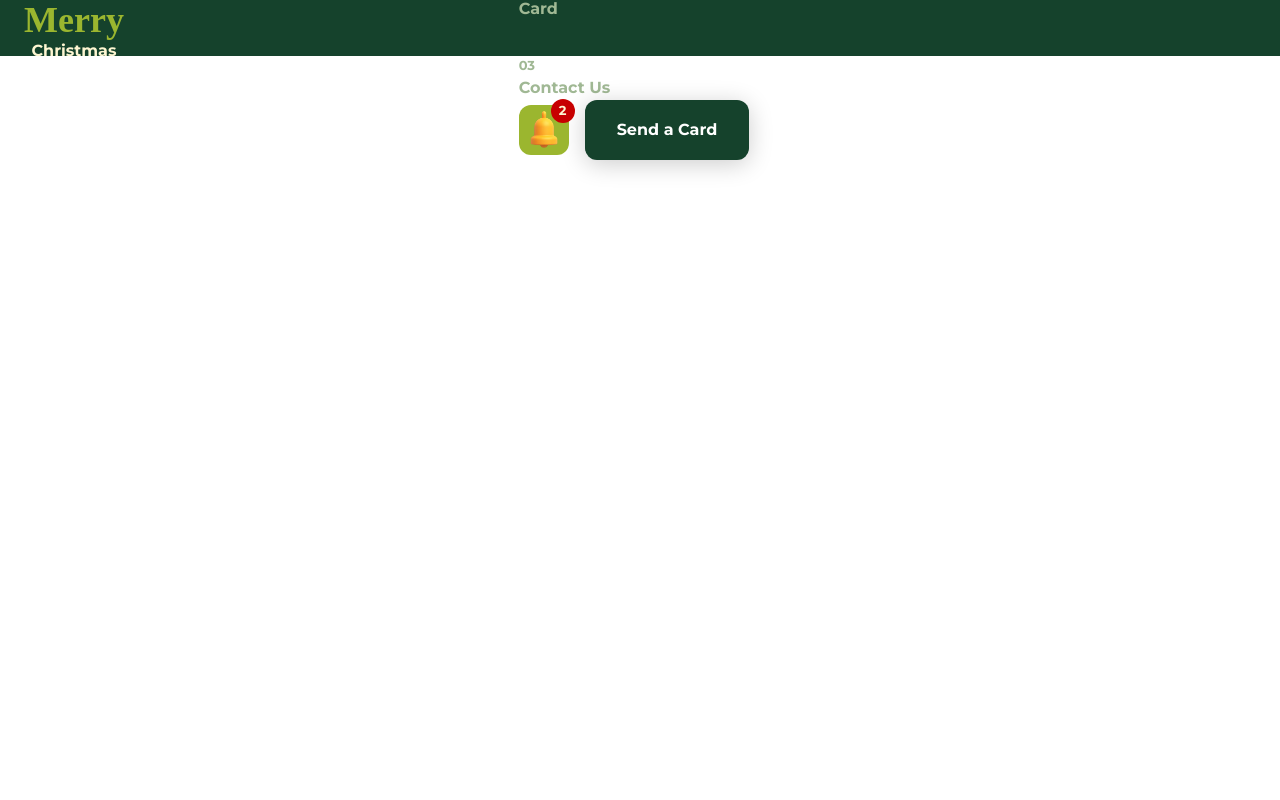
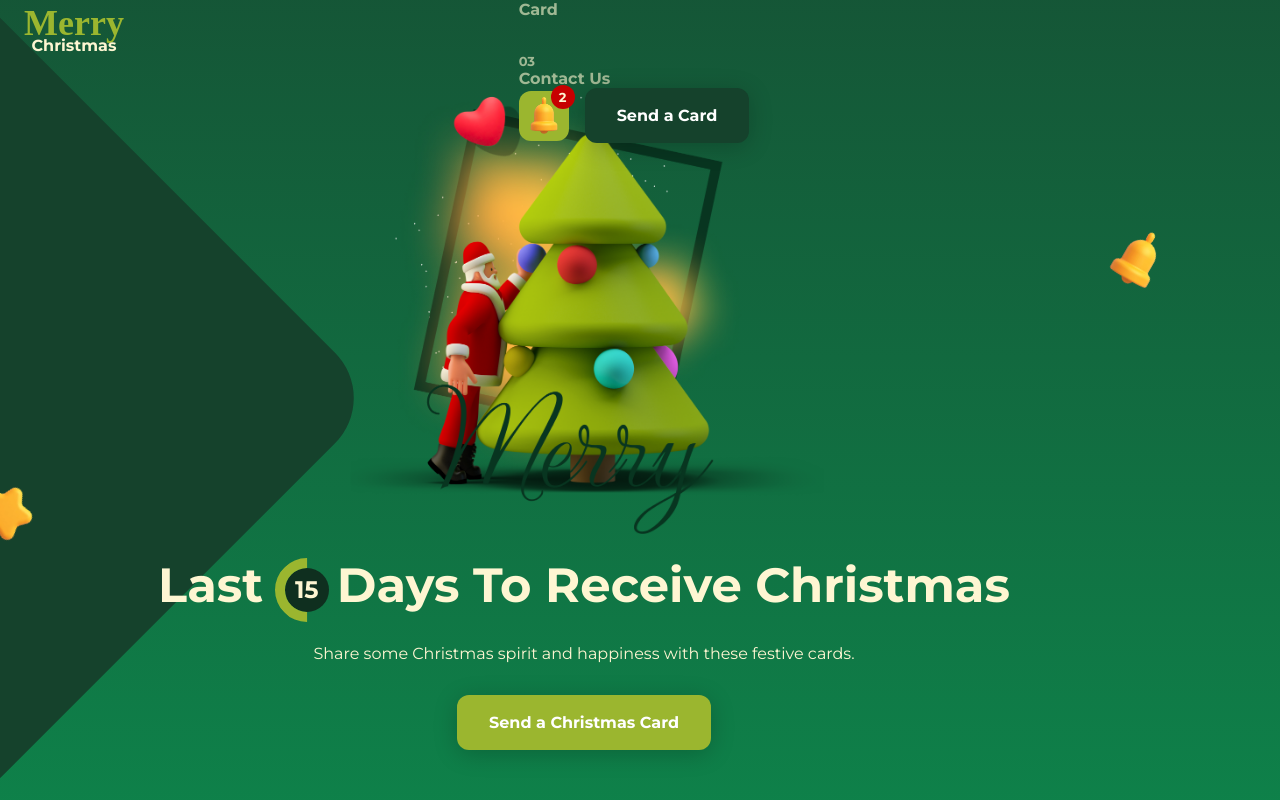
Before and after one commit to Coder-IsiahJones/christmas-count-down, a Vue app: page / in a window 1280 px wide. Built offline with nearby package versions, Linux system fonts and the light colour scheme; the HTML template or start-up script is replaced by a standard one; a web font is replaced by a local one.

Commit message:
create main section with count down timer

```diff
--- a/src/App.vue
+++ b/src/App.vue
@@ -1,15 +1,12 @@
 <script setup lang="ts">
 import SimpleHeader from './components/SimpleHeader.vue';
+import HomeSection from './components/HomeSection.vue';
 </script>
 
 <template>
   <SimpleHeader />
 
-  <main></main>
+  <HomeSection />
 </template>
 
-<style scoped>
-header {
-  line-height: 1.5;
-}
-</style>
+<style scoped></style>
--- /dev/null
+++ b/src/components/HomeSection.vue
@@ -0,0 +1,209 @@
+<script lang="ts" setup>
+import { ref, computed, watch } from 'vue';
+
+const daysToChristmas = ref<number>(0);
+const hours = ref<number>(0);
+const minutes = ref<number>(0);
+const seconds = ref<number>(0);
+
+const countdownText = computed(() => {
+  // Determine the appropriate unit of time for the countdown
+  return daysToChristmas.value >= 1
+    ? 'Days'
+    : hours.value >= 1
+      ? 'Hours'
+      : minutes.value >= 1
+        ? 'Minutes'
+        : 'Seconds';
+});
+
+const calcCountdown = () => {
+  const currentDate = new Date();
+  const currentYear = currentDate.getFullYear();
+  let christmasDate = new Date(currentYear, 11, 25, 0, 0, 0);
+
+  if (currentDate > christmasDate) {
+    christmasDate = new Date(currentYear + 1, 11, 25);
+  }
+
+  const timeDifference = christmasDate.getTime() - currentDate.getTime();
+
+  daysToChristmas.value = Math.floor(timeDifference / (1000 * 60 * 60 * 24));
+  hours.value = Math.floor((timeDifference % (1000 * 60 * 60 * 24)) / (1000 * 60 * 60));
+  minutes.value = Math.floor((timeDifference % (1000 * 60 * 60)) / (1000 * 60));
+  seconds.value = Math.floor((timeDifference % (1000 * 60)) / 1000);
+};
+
+calcCountdown();
+
+// Update the countdown every second
+setInterval(() => {
+  calcCountdown();
+}, 1000);
+
+watch(daysToChristmas, calcCountdown);
+
+const isChristmas = computed(() => {
+  const today = new Date();
+  const currentYear = today.getFullYear();
+
+  // Compare today's date with December 25th of the current year
+  const christmasDay = new Date(currentYear, 11, 25); // December is month 11 (0-indexed)
+
+  return (
+    today.getDate() === christmasDay.getDate() &&
+    today.getMonth() === christmasDay.getMonth() &&
+    today.getFullYear() === christmasDay.getFullYear()
+  );
+});
+
+const christmasMessage = computed(() => {
+  return isChristmas.value ? 'Merry Christmas! Enjoy the festive season.' : '';
+});
+</script>
+
+<template>
+  <main class="main">
+    <section class="home">
+      <div class="home__container container">
+        <img src="/src/assets/santa.png" alt="image" class="home__img" />
+
+        <div class="home__data">
+          <div>
+            <h1 v-if="!isChristmas" class="home__title">
+              Last
+              <div class="home__number">
+                {{
+                  daysToChristmas > 1
+                    ? daysToChristmas
+                    : hours > 0
+                      ? hours
+                      : minutes > 0
+                        ? minutes
+                        : seconds
+                }}
+              </div>
+              <div class="home__text">{{ countdownText }}</div>
+              To Receive Christmas
+            </h1>
+
+            <h1 v-else class="home__title">{{ christmasMessage }}</h1>
+          </div>
+
+          <p class="home__description">
+            Share some Christmas spirit and happiness with these festive cards.
+          </p>
+
+          <a href="#" class="button">Send a Christmas Card</a>
+        </div>
+
+        <img src="/src/assets/bell.png" alt="image" class="home__bell" />
+        <img src="/src/assets/star.png" alt="image" class="home__star" />
+
+        <div class="home__blob"></div>
+      </div>
+    </section>
+  </main>
+</template>
+
+<style scoped>
+.home {
+  height: 100vh;
+  display: grid;
+  align-items: center;
+}
+
+.home__container {
+  position: relative;
+  padding-block: 5.5rem 3rem;
+  display: grid;
+  row-gap: 6rem;
+}
+
+.home__img {
+  width: 400px;
+  transform: scale(1.2);
+  transform-origin: top;
+  justify-self: center;
+}
+
+.home__data {
+  text-align: center;
+}
+
+.home__title {
+  font-size: var(--biggest-font-size);
+  font-weight: var(--font-bold);
+  color: var(--title-color);
+  margin-bottom: 1rem;
+}
+
+.home__number,
+.home__text {
+  display: inline-grid;
+}
+
+.home__number {
+  position: relative;
+}
+
+.home__number {
+  position: relative;
+  place-items: center;
+  margin: 0 0.5rem 0.75rem 0.5rem;
+  width: 44px;
+  height: 44px;
+  background-color: var(--first-color-darker);
+  border-radius: 50%;
+  font-size: var(--h2-font-size);
+  transform: translateY(-4px);
+}
+
+.home__number::after {
+  content: '';
+  position: absolute;
+  width: 44px;
+  height: 44px;
+  border: 10px solid var(--first-color);
+  border-radius: 50%;
+  border-right-color: transparent;
+  border-top-color: transparent;
+  transform: rotate(45deg);
+}
+
+.home__description {
+  margin-bottom: 2rem;
+  color: var(--title-color);
+}
+
+.home__bell,
+.home__star {
+  position: absolute;
+}
+
+.home__bell {
+  width: 50px;
+  top: 14rem;
+  right: -1.25rem;
+  transform: rotate(30deg);
+}
+
+.home__star {
+  width: 60px;
+  top: 30rem;
+  left: -3rem;
+  transform: rotate(30deg);
+}
+
+.home__blob {
+  position: absolute;
+  width: 600px;
+  height: 600px;
+  background-color: var(--first-color-dark);
+  border-radius: 4rem;
+  transform: rotate(45deg);
+  left: -23rem;
+  top: 6rem;
+  z-index: -1;
+}
+</style>
--- a/src/components/SimpleHeader.vue
+++ b/src/components/SimpleHeader.vue
@@ -64,7 +64,7 @@ const toggle = () => {
   width: 100%;
   top: 0;
   left: 0;
-  background-color: var(--first-color-dark);
+  background-color: var(--body-color);
   z-index: var(--z-fixed);
 }
 
@@ -204,28 +204,4 @@ const toggle = () => {
 .show-menu {
   right: 0;
 }
-
-/* Buttons */
-.button {
-  display: inline-block;
-  background-color: var(--first-color);
-  color: #fff;
-  font-weight: var(--font-bold);
-  padding: 1.125rem 2rem;
-  border-radius: 0.75rem;
-  box-shadow: 0 4px 24px hsla(0, 0%, 0%, 0.2);
-  transition: background-color 0.4s;
-}
-
-.button:hover {
-  background-color: var(--first-color-alt);
-}
-
-.button__dark {
-  background-color: var(--first-color-dark);
-}
-
-.button__dark:hover {
-  background-color: var(--first-color-darker);
-}
 </style>
```
